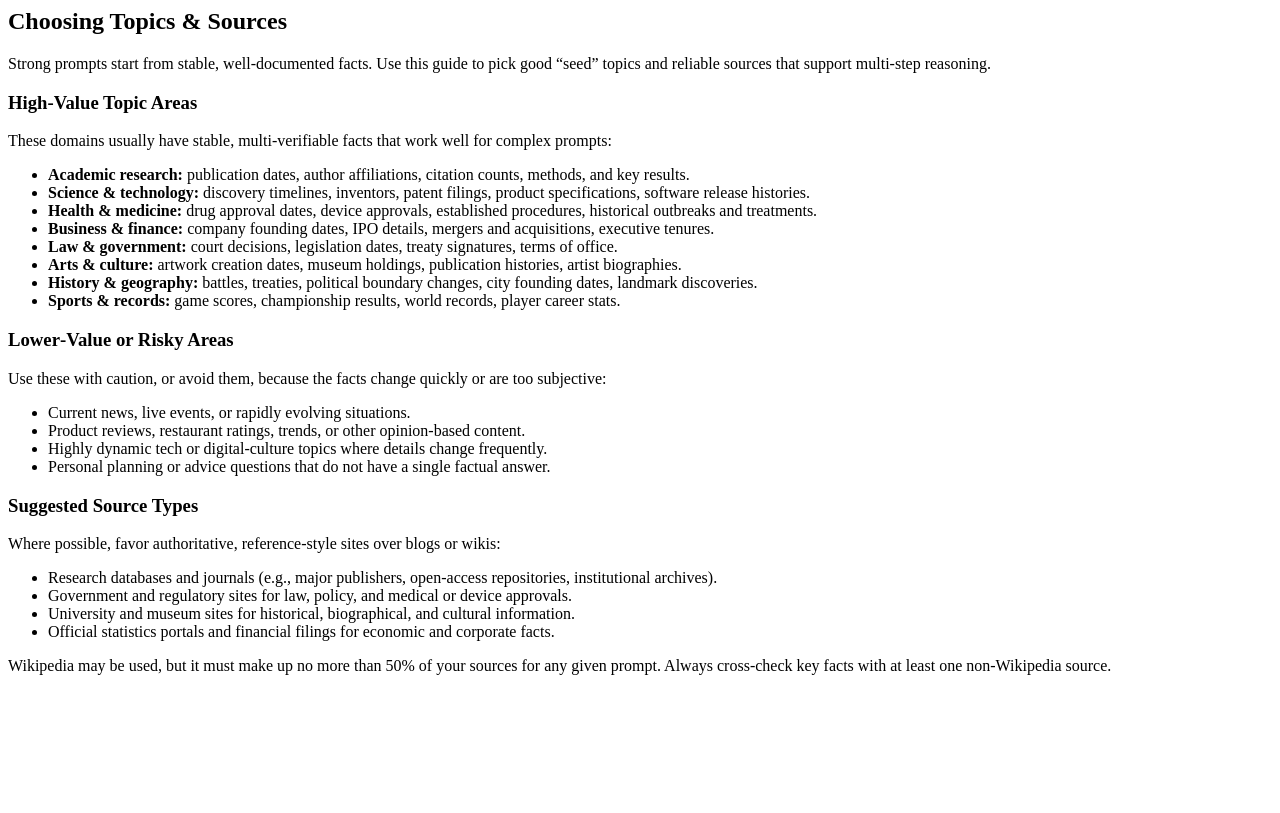
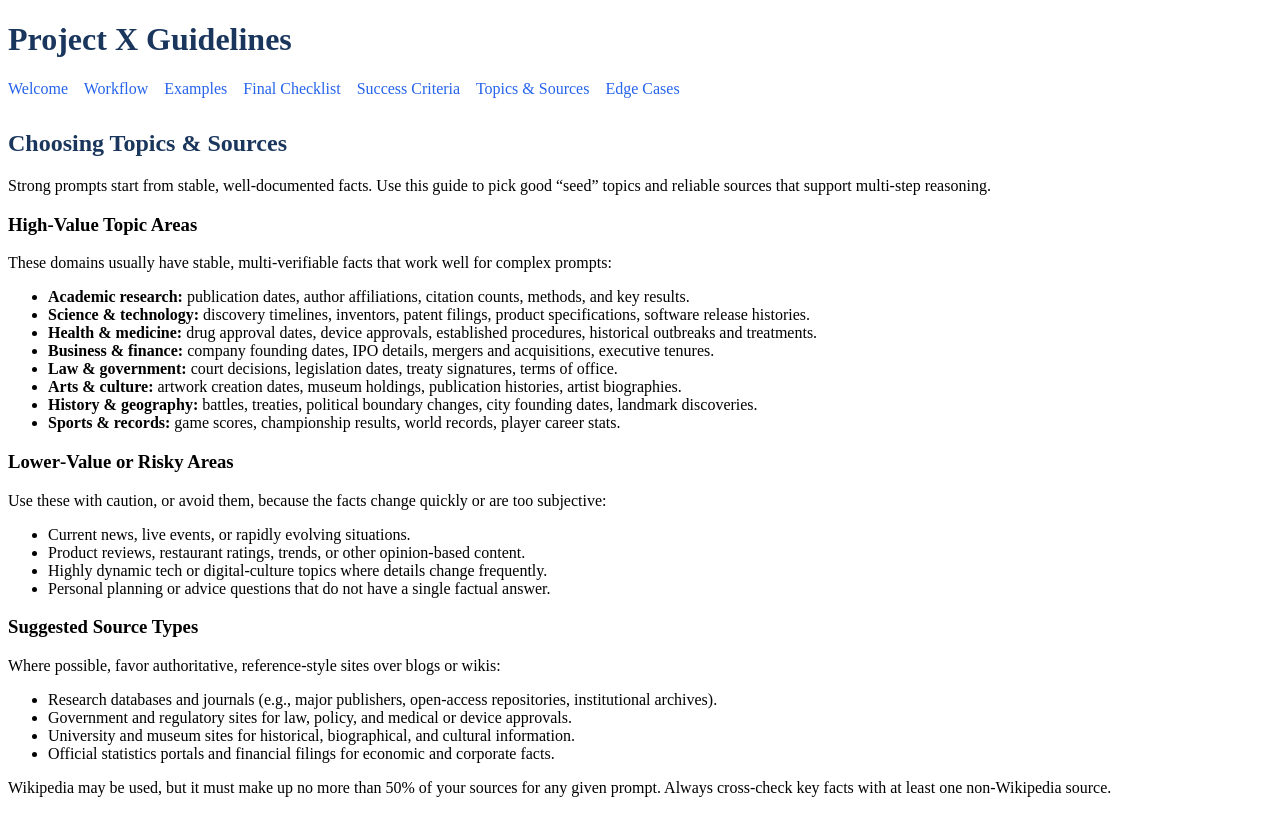
Before and after one commit to Justin-Folio/Proj-specific, a plain HTML site: page topics.html in a window 1280 px wide. Drawn offline with Linux system fonts and the light colour scheme.

Commit message:
Update topics.html

```diff
--- a/topics.html
+++ b/topics.html
@@ -1,3 +1,26 @@
+<!DOCTYPE html>
+<html lang="en">
+<head>
+  <meta charset="UTF-8">
+  <title>Project X – Final Checklist</title>
+  <link rel="stylesheet" href="styles3.css">
+</head>
+<body>
+  <header>
+    <h1>Project X Guidelines</h1>
+    <nav>
+      <a href="index.html">Welcome</a>
+      <a href="workflow.html">Workflow</a>
+      <a href="examples.html">Examples</a>
+      <a href="checklist.html">Final Checklist</a>
+      <a href="successcriteria.html">Success Criteria</a>
+      <a href="topics.html">Topics & Sources</a>
+      <a href="edgecases.html">Edge Cases</a>
+    </nav>
+  </header>
+
+  <main>
+
 <section id="topics-and-sources" class="section section-alt">
   <div class="container">
     <h2>Choosing Topics &amp; Sources</h2>
```
